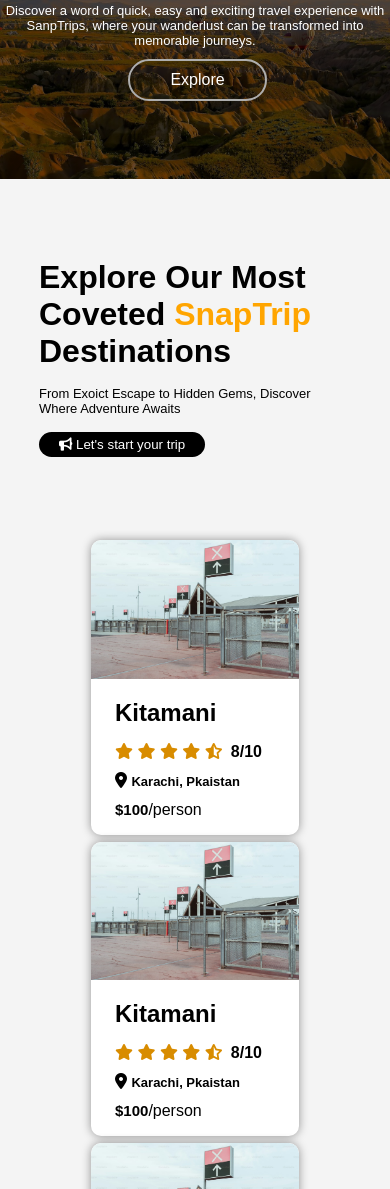
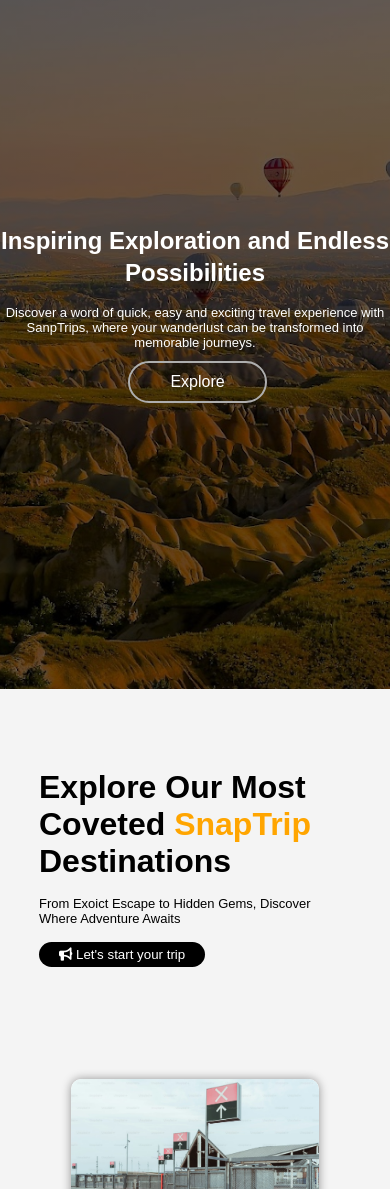
Before and after one commit to Sohaib-Ahsan22/Travel-Website, a plain HTML site: page index.html in a window 390 px wide. Shown: the part 155-1344 px from the top of the page. Drawn offline with Linux system fonts and the light colour scheme.

Commit message:
Update style.css

```diff
--- a/style.css
+++ b/style.css
@@ -15,7 +15,7 @@ body {
   background-repeat: no-repeat;
   background-position: center;
   position: sticky;
-  max-height: max-content;
+  height: 100VH;
 }
 .hero-image::after {
   content: "";
@@ -112,8 +112,7 @@ body {
 
 .hero-content {
   margin: auto;
-  padding: 20% 0;
-  right: 36vw;
+  padding: 45vh 0;
   max-width: max-content;
   text-align: center;
 }
@@ -193,12 +192,12 @@ p {
 .cards {
   display: flex;
   flex-wrap: wrap;
-  justify-content: space-around;
+  justify-content: space-evenly
 }
 
 .card-1 {
   width: 13rem;
-  margin: 1% 1%;
+  margin: 2rem 2rem;
   background-color: white;
   border-radius: 10px;
   padding-bottom: 1rem;
@@ -341,6 +340,14 @@ p {
     width: 20%;
     margin-left: 2rem;
   }
+  .card-1{
+    width:10rem;
+  }
+}
+@media (max-width: 560px) {
+  .card-1{
+    width:100%;
+  }
 }
 
 @media (max-width: 860px) {
```
